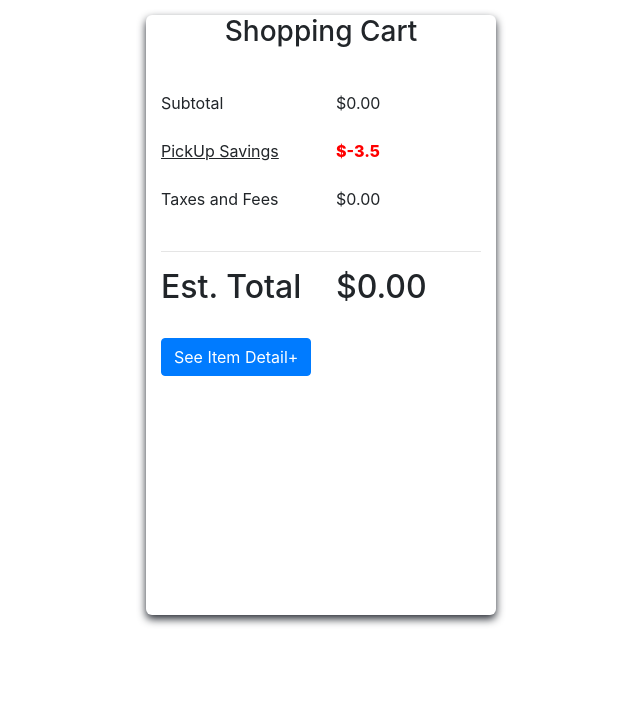
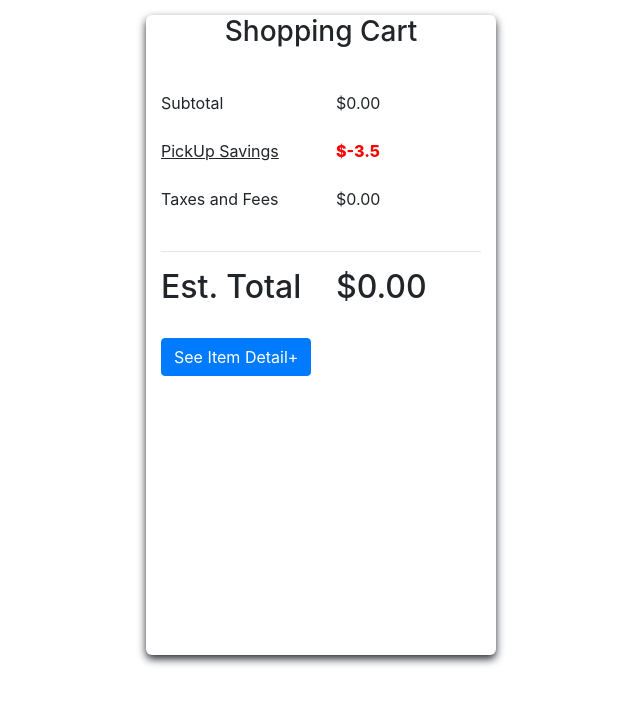
Before and after one commit to UmerSharif/React-shopping-cart, a React (Create React App) app: page / in a window 1280 px wide. Shown: the top 704 px of the page, without its empty margins (319-959 px from the left). Built offline with nearby package versions, Linux system fonts and the light colour scheme.

Commit message:
styling jumbocard

```diff
--- a/src/App.css
+++ b/src/App.css
@@ -35,7 +35,7 @@
 .purchase-card {
   margin-top: 15px;
   max-width: 350px;
-  height: 600px;
+  min-height: 80vh;
   box-shadow: 0 4px 8px 0 #282c34;
   border-radius: 6px;
 }
```
